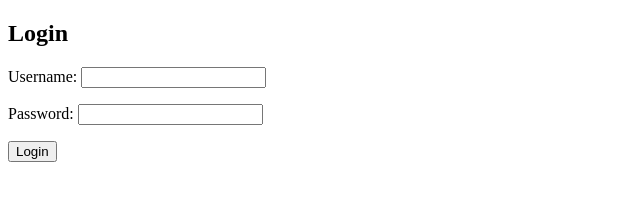
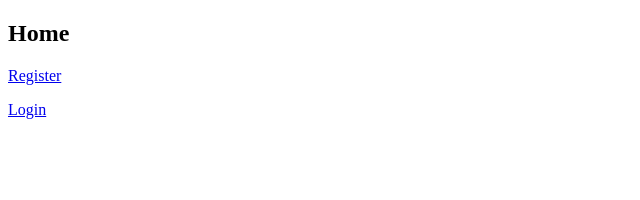
Before and after one commit to rolandjlevy/express-mongoose-authentication, a website: page index.html in a window 1280 px wide. Shown: the whole page, without its empty margins (0-640 px from the left). Drawn offline with Linux system fonts and the light colour scheme.

Commit message:
Added login route

```diff
--- a/index.html
+++ b/index.html
@@ -1,20 +1,11 @@
 <!DOCTYPE html>
 <html>
   <head>
-    <title>Login Page</title>
+    <title>Home</title>
   </head>
   <body>
-    <h2>Login</h2>
-    <form method="post" action="/register">
-      <p>
-        <label for="username">Username:</label>
-        <input type="text" id="username" name="username" required />
-      </p>
-      <p>
-        <label for="password">Password:</label>
-        <input type="password" id="password" name="password" required />
-      </p>
-      <input type="submit" value="Login" />
-    </form>
+    <h2>Home</h2>
+    <p><a href="/register"> Register </a></p>
+    <p><a href="/login"> Login </a></p>
   </body>
 </html>
```
Also changed, not shown: index.js (+29 -2 lines).
